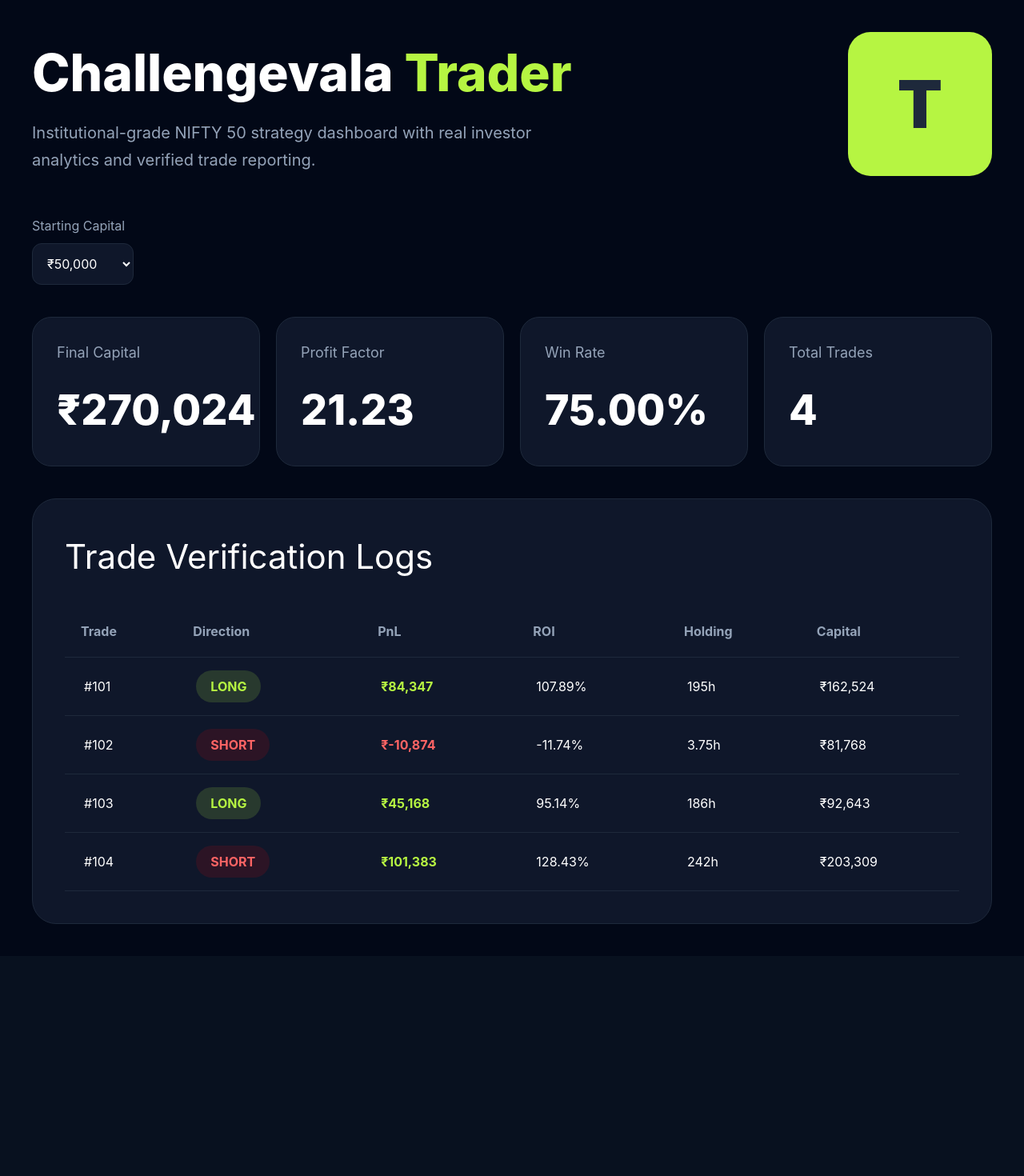
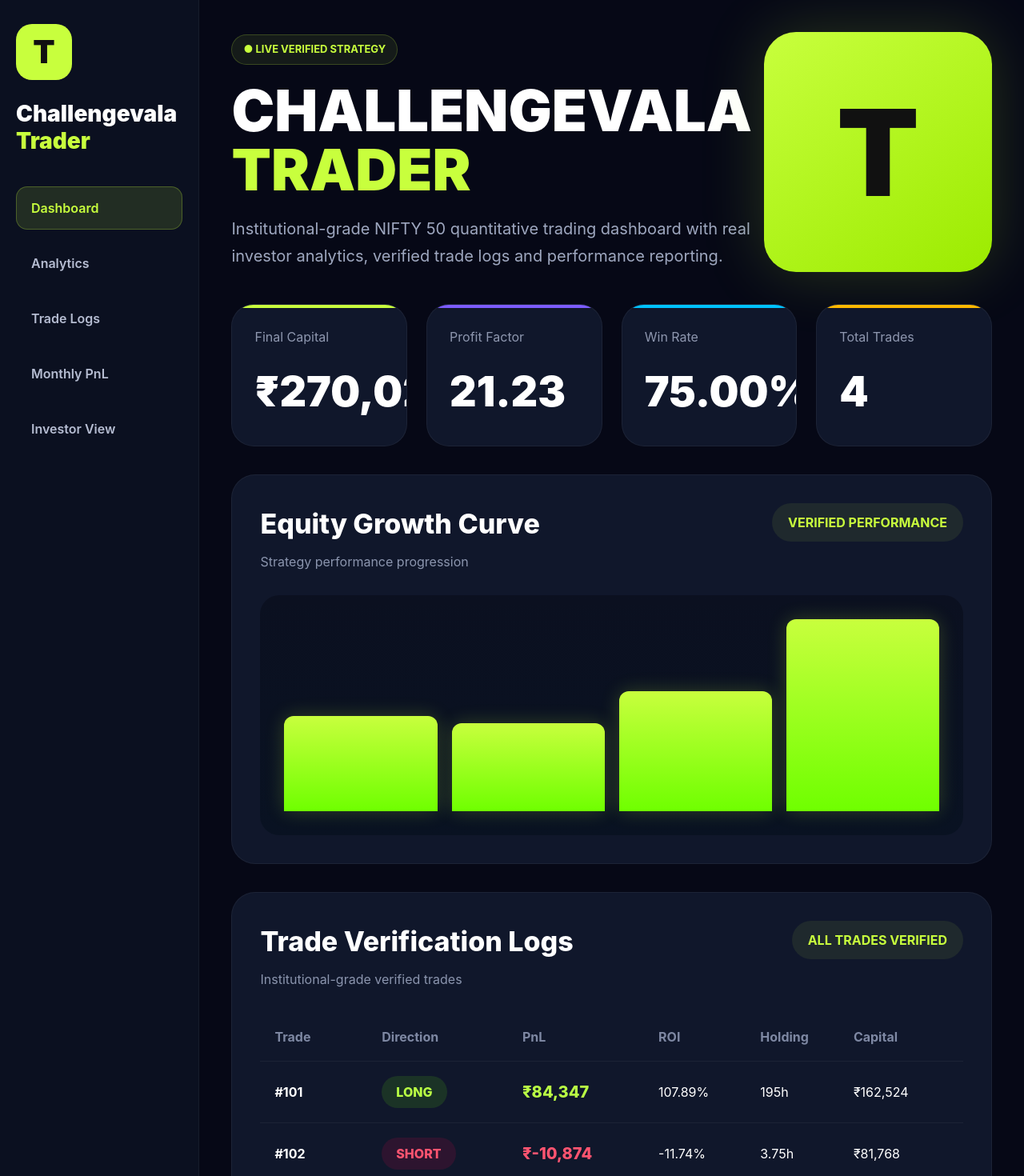
Before and after one commit to kishanmeshwaniya-cpu/challengevala-investor-dashboard, a React (Vite) app: page / in a window 1280 px wide. Shown: the top 1470 px of the page at 80% size. Before the commit the page ends 1195 px from the top, so only its background shows below. Built offline with nearby package versions, Linux system fonts and the light colour scheme.

Commit message:
Update App.jsx

```diff
--- a/src/App.jsx
+++ b/src/App.jsx
@@ -1,123 +1,153 @@
-import React, { useState } from "react";
+import React, { useMemo, useState } from "react";
 import trades from "./data/trades.json";
 
 export default function App() {
   const [selectedCapital, setSelectedCapital] = useState(50000);
 
-  const filteredTrades = trades;
-
-  const totalPnL = filteredTrades.reduce((a, b) => a + b.pnl, 0);
+  const totalPnL = trades.reduce((a, b) => a + b.pnl, 0);
 
   const finalCapital = selectedCapital + totalPnL;
 
-  const winTrades = filteredTrades.filter((t) => t.pnl > 0).length;
+  const winTrades = trades.filter((t) => t.pnl > 0).length;
 
-  const lossTrades = filteredTrades.filter((t) => t.pnl < 0).length;
+  const winRate = ((winTrades / trades.length) * 100).toFixed(2);
 
-  const winRate =
-    filteredTrades.length > 0
-      ? ((winTrades / filteredTrades.length) * 100).toFixed(2)
-      : 0;
-
-  const profitFactor =
-    lossTrades > 0
-      ? Math.abs(
-          filteredTrades
+  const profitFactor = (
+    trades
       .filter((t) => t.pnl > 0)
       .reduce((a, b) => a + b.pnl, 0) /
-            filteredTrades
+    Math.abs(
+      trades
         .filter((t) => t.pnl < 0)
         .reduce((a, b) => a + b.pnl, 0)
-        ).toFixed(2)
-      : "0";
+    )
+  ).toFixed(2);
+
+  const capitalCurve = useMemo(() => {
+    let running = selectedCapital;
+
+    return trades.map((t) => {
+      running += t.pnl;
+      return running;
+    });
+  }, [selectedCapital]);
 
   return (
     <div
       style={{
-        background: "#020817",
+        background: "#060816",
         minHeight: "100vh",
         color: "white",
-        padding: "40px",
-        fontFamily: "Inter",
+        fontFamily: "Inter, sans-serif",
+        display: "flex",
       }}
     >
+      {/* SIDEBAR */}
+
       <div
         style={{
+          width: "250px",
+          background: "#0B1020",
+          borderRight: "1px solid rgba(255,255,255,0.05)",
+          padding: "30px 20px",
           display: "flex",
+          flexDirection: "column",
           justifyContent: "space-between",
-          alignItems: "center",
-          marginBottom: "50px",
-          flexWrap: "wrap",
-          gap: "20px",
         }}
       >
         <div>
-          <h1
-            style={{
-              fontSize: "64px",
-              marginBottom: "10px",
-              fontWeight: "800",
-            }}
-          >
-            Challengevala{" "}
-            <span style={{ color: "#b6f542" }}>Trader</span>
-          </h1>
-
-          <p
-            style={{
-              color: "#94a3b8",
-              maxWidth: "700px",
-              fontSize: "20px",
-              lineHeight: "34px",
-            }}
-          >
-            Institutional-grade NIFTY 50 strategy dashboard with real investor
-            analytics and verified trade reporting.
-          </p>
-        </div>
-
           <div
             style={{
-            width: "180px",
-            height: "180px",
-            background: "#b6f542",
-            borderRadius: "28px",
+              width: "70px",
+              height: "70px",
+              borderRadius: "20px",
+              background: "#C8FF3D",
               display: "flex",
+              alignItems: "center",
               justifyContent: "center",
-            alignItems: "center",
-            color: "#1e293b",
-            fontSize: "82px",
+              fontSize: "40px",
+              color: "#111",
               fontWeight: "900",
+              marginBottom: "25px",
             }}
           >
             T
           </div>
+
+          <h2
+            style={{
+              fontSize: "28px",
+              lineHeight: "34px",
+              marginBottom: "40px",
+              fontWeight: "900",
+            }}
+          >
+            Challengevala
+            <br />
+            <span style={{ color: "#C8FF3D" }}>Trader</span>
+          </h2>
+
+          <div style={{ display: "flex", flexDirection: "column", gap: 15 }}>
+            {[
+              "Dashboard",
+              "Analytics",
+              "Trade Logs",
+              "Monthly PnL",
+              "Investor View",
+            ].map((item, index) => (
+              <div
+                key={index}
+                style={{
+                  padding: "14px 18px",
+                  borderRadius: "14px",
+                  background:
+                    index === 0 ? "rgba(200,255,61,0.12)" : "transparent",
+                  border:
+                    index === 0
+                      ? "1px solid rgba(200,255,61,0.25)"
+                      : "1px solid transparent",
+                  color: index === 0 ? "#C8FF3D" : "#B6BDD2",
+                  fontWeight: "600",
+                  cursor: "pointer",
+                }}
+              >
+                {item}
+              </div>
+            ))}
+          </div>
         </div>
 
+        <div>
           <div
             style={{
-          display: "flex",
-          gap: "20px",
-          marginBottom: "40px",
-          flexWrap: "wrap",
+              padding: "18px",
+              borderRadius: "18px",
+              background: "#10172B",
+              border: "1px solid rgba(255,255,255,0.05)",
             }}
           >
-        <div>
-          <label style={{ color: "#94a3b8" }}>Starting Capital</label>
-
-          <br />
+            <p
+              style={{
+                color: "#7C859E",
+                marginBottom: "10px",
+                fontSize: "13px",
+              }}
+            >
+              Starting Capital
+            </p>
 
             <select
               value={selectedCapital}
               onChange={(e) => setSelectedCapital(Number(e.target.value))}
               style={{
-              marginTop: "10px",
+                width: "100%",
+                background: "#151E35",
+                color: "white",
+                border: "none",
                 padding: "14px",
-              background: "#0f172a",
-              color: "white",
-              border: "1px solid #1e293b",
                 borderRadius: "12px",
                 fontSize: "16px",
+                outline: "none",
               }}
             >
               <option value={50000}>₹50,000</option>
@@ -127,87 +157,288 @@
             </select>
           </div>
         </div>
+      </div>
+
+      {/* MAIN */}
+
+      <div style={{ flex: 1, padding: "40px" }}>
+        {/* HERO */}
+
+        <div
+          style={{
+            display: "flex",
+            justifyContent: "space-between",
+            alignItems: "center",
+            marginBottom: "40px",
+          }}
+        >
+          <div>
+            <div
+              style={{
+                display: "inline-flex",
+                alignItems: "center",
+                gap: "8px",
+                background: "rgba(200,255,61,0.08)",
+                border: "1px solid rgba(200,255,61,0.2)",
+                padding: "8px 14px",
+                borderRadius: "999px",
+                color: "#C8FF3D",
+                fontSize: "13px",
+                fontWeight: "700",
+                marginBottom: "20px",
+              }}
+            >
+              ● LIVE VERIFIED STRATEGY
+            </div>
+
+            <h1
+              style={{
+                fontSize: "72px",
+                lineHeight: "74px",
+                fontWeight: "900",
+                marginBottom: "20px",
+              }}
+            >
+              CHALLENGEVALA
+              <br />
+              <span style={{ color: "#C8FF3D" }}>TRADER</span>
+            </h1>
+
+            <p
+              style={{
+                color: "#9EA7BF",
+                maxWidth: "700px",
+                fontSize: "20px",
+                lineHeight: "34px",
+              }}
+            >
+              Institutional-grade NIFTY 50 quantitative trading dashboard with
+              real investor analytics, verified trade logs and performance
+              reporting.
+            </p>
+          </div>
+
+          <div
+            style={{
+              width: "300px",
+              height: "300px",
+              borderRadius: "40px",
+              background:
+                "linear-gradient(145deg,#C8FF3D 0%,#9CEB00 100%)",
+              display: "flex",
+              alignItems: "center",
+              justifyContent: "center",
+              fontSize: "150px",
+              color: "#111",
+              fontWeight: "900",
+              boxShadow: "0 0 80px rgba(200,255,61,0.18)",
+            }}
+          >
+            T
+          </div>
+        </div>
+
+        {/* KPI */}
 
         <div
           style={{
             display: "grid",
-          gridTemplateColumns: "repeat(auto-fit,minmax(250px,1fr))",
-          gap: "20px",
-          marginBottom: "40px",
+            gridTemplateColumns: "repeat(4,1fr)",
+            gap: "24px",
+            marginBottom: "35px",
           }}
         >
           {[
             {
               title: "Final Capital",
               value: `₹${finalCapital.toLocaleString()}`,
+              color: "#C8FF3D",
             },
             {
               title: "Profit Factor",
               value: profitFactor,
+              color: "#7C5CFF",
             },
             {
               title: "Win Rate",
               value: `${winRate}%`,
+              color: "#00C2FF",
             },
             {
               title: "Total Trades",
-            value: filteredTrades.length,
+              value: trades.length,
+              color: "#FFB800",
             },
-        ].map((card, i) => (
+          ].map((item, index) => (
             <div
-            key={i}
+              key={index}
               style={{
-              background: "#0f172a",
-              padding: "30px",
-              borderRadius: "24px",
-              border: "1px solid #1e293b",
+                background: "#10172B",
+                borderRadius: "28px",
+                padding: "28px",
+                border: "1px solid rgba(255,255,255,0.05)",
+                position: "relative",
+                overflow: "hidden",
               }}
             >
+              <div
+                style={{
+                  width: "100%",
+                  height: "4px",
+                  background: item.color,
+                  position: "absolute",
+                  top: 0,
+                  left: 0,
+                }}
+              />
+
               <p
                 style={{
-                color: "#94a3b8",
-                marginBottom: "20px",
-                fontSize: "18px",
+                  color: "#8E97AF",
+                  fontSize: "16px",
+                  marginBottom: "18px",
                 }}
               >
-              {card.title}
+                {item.title}
               </p>
 
               <h2
                 style={{
                   fontSize: "52px",
-                margin: 0,
-                fontWeight: "800",
+                  fontWeight: "900",
+                  color: "white",
                 }}
               >
-              {card.value}
+                {item.value}
               </h2>
             </div>
           ))}
         </div>
 
+        {/* CHART */}
+
         <div
           style={{
-          background: "#0f172a",
+            background: "#10172B",
             borderRadius: "30px",
-          padding: "40px",
-          border: "1px solid #1e293b",
+            padding: "35px",
+            marginBottom: "35px",
+            border: "1px solid rgba(255,255,255,0.05)",
           }}
         >
+          <div
+            style={{
+              display: "flex",
+              justifyContent: "space-between",
+              marginBottom: "30px",
+            }}
+          >
+            <div>
               <h2
                 style={{
-            fontSize: "42px",
+                  fontSize: "34px",
+                  fontWeight: "800",
+                  marginBottom: "10px",
+                }}
+              >
+                Equity Growth Curve
+              </h2>
+
+              <p style={{ color: "#8B95AE" }}>
+                Strategy performance progression
+              </p>
+            </div>
+
+            <div
+              style={{
+                padding: "12px 20px",
+                borderRadius: "999px",
+                background: "rgba(200,255,61,0.08)",
+                color: "#C8FF3D",
+                fontWeight: "700",
+                height: "fit-content",
+              }}
+            >
+              VERIFIED PERFORMANCE
+            </div>
+          </div>
+
+          <div
+            style={{
+              height: "300px",
+              borderRadius: "24px",
+              background:
+                "linear-gradient(180deg,#0B1020 0%,#091222 100%)",
+              padding: "30px",
+              display: "flex",
+              alignItems: "flex-end",
+              gap: "18px",
+            }}
+          >
+            {capitalCurve.map((value, index) => (
+              <div
+                key={index}
+                style={{
+                  flex: 1,
+                  height: `${(value / finalCapital) * 100}%`,
+                  background:
+                    "linear-gradient(180deg,#C8FF3D 0%,#6FFF00 100%)",
+                  borderRadius: "12px 12px 0 0",
+                  minHeight: "20px",
+                  boxShadow: "0 0 25px rgba(200,255,61,0.2)",
+                }}
+              />
+            ))}
+          </div>
+        </div>
+
+        {/* TABLE */}
+
+        <div
+          style={{
+            background: "#10172B",
+            borderRadius: "30px",
+            padding: "35px",
+            border: "1px solid rgba(255,255,255,0.05)",
+          }}
+        >
+          <div
+            style={{
+              display: "flex",
+              justifyContent: "space-between",
               marginBottom: "30px",
+            }}
+          >
+            <div>
+              <h2
+                style={{
+                  fontSize: "34px",
+                  fontWeight: "800",
+                  marginBottom: "10px",
                 }}
               >
                 Trade Verification Logs
               </h2>
 
+              <p style={{ color: "#8B95AE" }}>
+                Institutional-grade verified trades
+              </p>
+            </div>
+
             <div
               style={{
-            overflowX: "auto",
+                padding: "12px 20px",
+                borderRadius: "999px",
+                background: "rgba(200,255,61,0.08)",
+                color: "#C8FF3D",
+                fontWeight: "700",
+                height: "fit-content",
               }}
             >
+              ALL TRADES VERIFIED
+            </div>
+          </div>
+
           <table
             style={{
               width: "100%",
@@ -215,50 +446,42 @@
             }}
           >
             <thead>
-              <tr
-                style={{
-                  color: "#94a3b8",
-                  textAlign: "left",
-                  borderBottom: "1px solid #1e293b",
-                }}
-              >
-                <th style={{ padding: "20px" }}>Trade</th>
-                <th style={{ padding: "20px" }}>Direction</th>
-                <th style={{ padding: "20px" }}>PnL</th>
-                <th style={{ padding: "20px" }}>ROI</th>
-                <th style={{ padding: "20px" }}>Holding</th>
-                <th style={{ padding: "20px" }}>Capital</th>
+              <tr style={{ color: "#7E88A3", textAlign: "left" }}>
+                <th style={{ padding: "18px" }}>Trade</th>
+                <th>Direction</th>
+                <th>PnL</th>
+                <th>ROI</th>
+                <th>Holding</th>
+                <th>Capital</th>
               </tr>
             </thead>
 
             <tbody>
-              {filteredTrades.map((trade, i) => (
+              {trades.map((trade, index) => (
                 <tr
-                  key={i}
+                  key={index}
                   style={{
-                    borderBottom: "1px solid #1e293b",
+                    borderTop: "1px solid rgba(255,255,255,0.05)",
                   }}
                 >
-                  <td style={{ padding: "24px" }}>
+                  <td style={{ padding: "26px 18px", fontWeight: "700" }}>
                     #{trade.tradeId}
                   </td>
 
-                  <td style={{ padding: "24px" }}>
+                  <td>
                     <span
                       style={{
                         background:
                           trade.direction === "LONG"
-                            ? "rgba(182,245,66,0.15)"
-                            : "rgba(255,0,0,0.12)",
-
+                            ? "rgba(111,255,0,0.12)"
+                            : "rgba(255,0,77,0.12)",
                         color:
                           trade.direction === "LONG"
-                            ? "#b6f542"
-                            : "#ff6464",
-
+                            ? "#B9FF44"
+                            : "#FF5470",
                         padding: "10px 18px",
                         borderRadius: "999px",
-                        fontWeight: "700",
+                        fontWeight: "800",
                       }}
                     >
                       {trade.direction}
@@ -267,25 +490,19 @@
 
                   <td
                     style={{
-                      padding: "24px",
-                      color: trade.pnl > 0 ? "#b6f542" : "#ff6464",
-                      fontWeight: "700",
+                      color: trade.pnl > 0 ? "#B9FF44" : "#FF5470",
+                      fontWeight: "800",
+                      fontSize: "20px",
                     }}
                   >
                     ₹{trade.pnl.toLocaleString()}
                   </td>
 
-                  <td style={{ padding: "24px" }}>
-                    {trade.roi}%
-                  </td>
+                  <td>{trade.roi}%</td>
 
-                  <td style={{ padding: "24px" }}>
-                    {trade.holdingHours}h
-                  </td>
+                  <td>{trade.holdingHours}h</td>
 
-                  <td style={{ padding: "24px" }}>
-                    ₹{trade.capitalAfter.toLocaleString()}
-                  </td>
+                  <td>₹{trade.capitalAfter.toLocaleString()}</td>
                 </tr>
               ))}
             </tbody>
```
Lines whose indentation alone changed are shown as unchanged.
